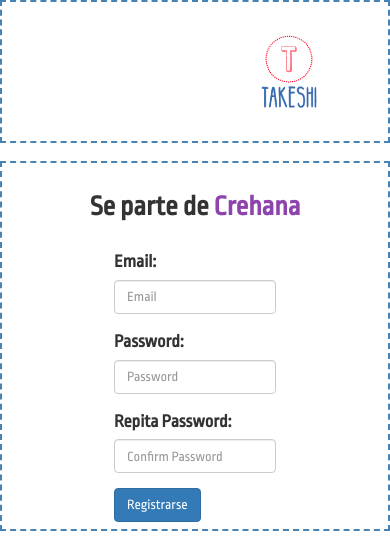
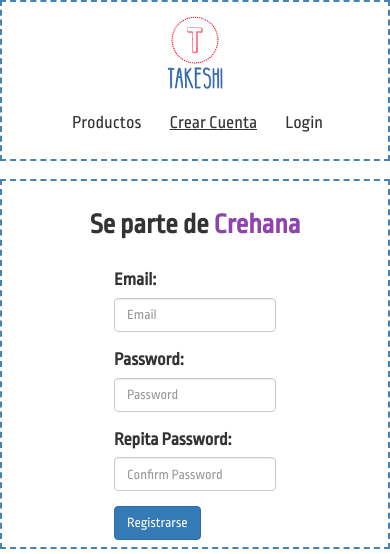
Before and after one commit to AlwaysYou/crehana-project, a Django app: a page that uses src/templates/common/_base.html in a window 390 px wide; the page is wider, and only the part inside the window is pictured. Shown: the top 554 px of that part. Run offline with Django 3.2, Linux system fonts and the light colour scheme; parts of the project's set-up code (start-up, migrations or seed data) failed here and were passed over; some libraries are stand-ins or nearby versions.

Commit message:
responsive en header

```diff
--- a/src/static/css/s1.css
+++ b/src/static/css/s1.css
@@ -20,10 +20,32 @@
   align-items: center;
   justify-content: space-between;
 }
+
+@media screen and (max-width: 480px) {
+  .header_contenedor {
+    display: inline-block;
+    margin: 0 auto;
+
+  }
+}
+
+@media screen and (max-width: 480px){
+  .head-producto{
+    display: inline-block;
+    margin: 0 auto;
+  }
+}
 .imagen-header {
   box-sizing: border-box;
   margin: 0;
   margin-left: 250px;
+}
+@media screen and (max-width: 480px) {
+  .imagen-header {
+    display: block;
+    margin: 0 auto;
+    margin-bottom: 20px;
+  }
 }
 .item-menu-header {
   display: inline-block;
@@ -37,6 +59,8 @@
 .menu-wrapper {
   margin-left: 30px;
 }
+
+
 .buscador {
   margin-left: 30px;
   border: 1px solid #ccc;
@@ -280,3 +304,5 @@
 #form_pago{
   margin-top: -17px;
 }
+
+/* Resonsive */
```
